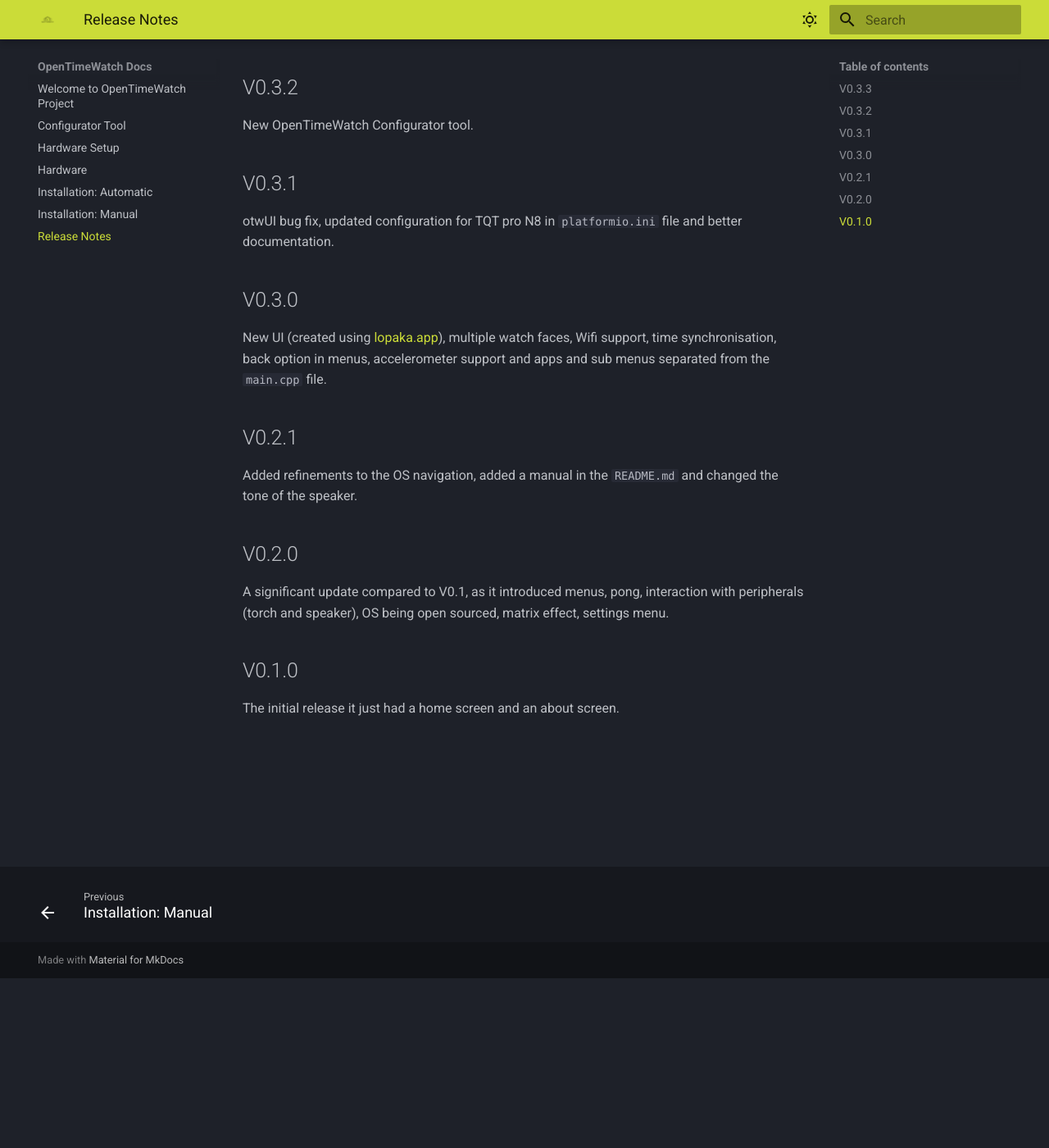
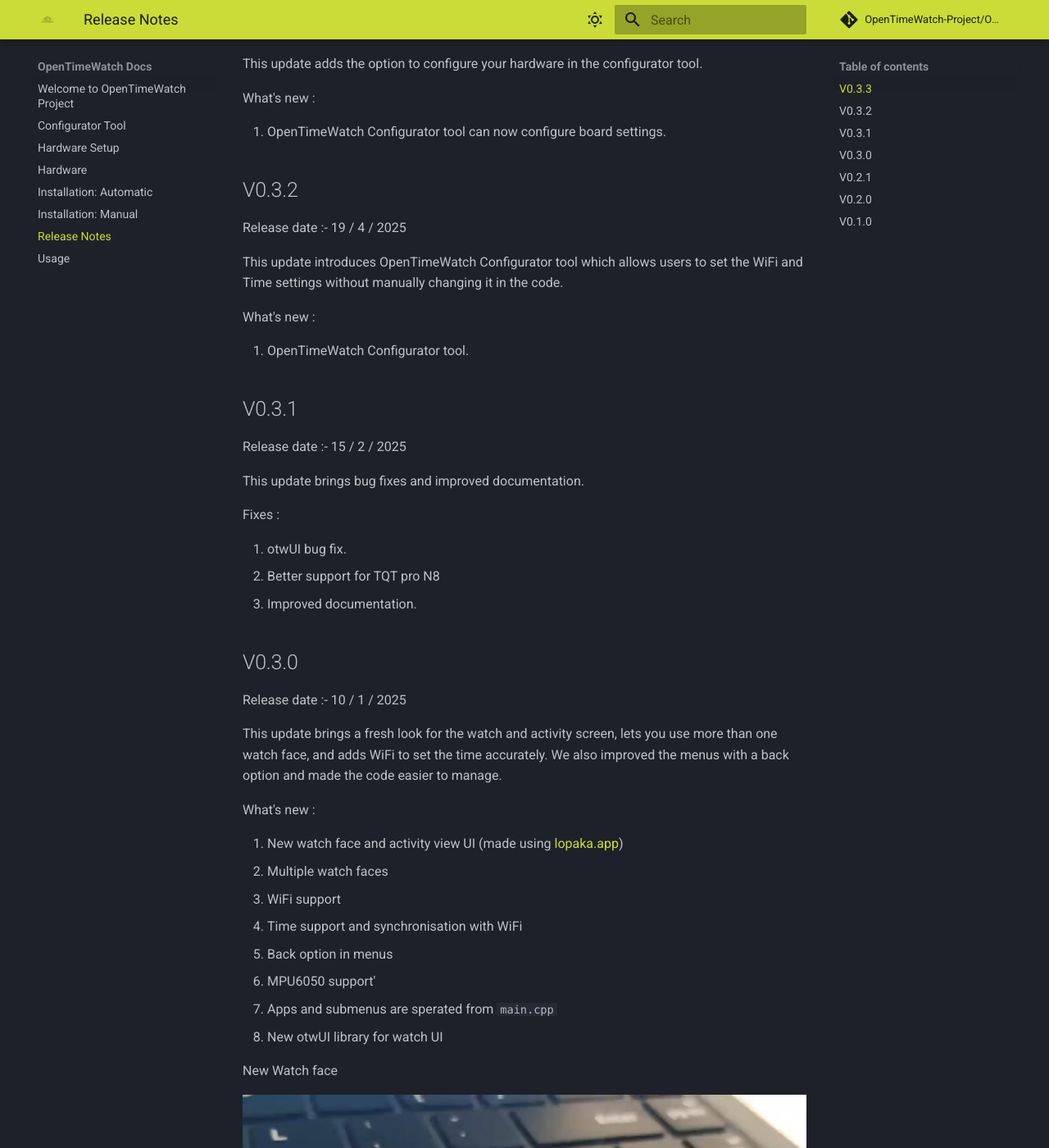
Before and after one commit to jaswch/OpenTimeWatch-Docs, an MkDocs documentation site: the page built from docs/Release Notes.md, in a window 1280 px wide and 1400 px high, scrolled down 207 px. Shown: the whole window at 82% size. Built offline with MkDocs 1.6.1 and Material for MkDocs 9.7.7, drawn with Linux system fonts in a browser that asks for light colours; some web fonts are replaced; comment, search, counter and statistics services are not loaded; some of the changed text lies outside the part shown.

Commit message:
Update Docs

````diff
--- a/docs/Release Notes.md
+++ b/docs/Release Notes.md
@@ -1,14 +1,88 @@
 ## V0.3.3
-OpenTimeWatch Configurator tool can now configure board settings.
+Release date :- 24 / 4 / 2025
+
+This update adds the option to configure your hardware in the configurator tool.
+
+What's new :
+
+1. OpenTimeWatch Configurator tool can now configure board settings.
+
 ## V0.3.2
-New OpenTimeWatch Configurator tool.
+Release date :- 19 / 4 / 2025
+
+This update introduces OpenTimeWatch Configurator tool which allows users to set the WiFi and Time settings without manually changing it in the code.
+
+What's new :
+
+1. OpenTimeWatch Configurator tool.
+
 ## V0.3.1
-otwUI bug fix, updated configuration for TQT pro N8 in ```platformio.ini``` file and better documentation.
+Release date :- 15 / 2 / 2025
+
+This update brings bug fixes and improved documentation.
+
+Fixes :
+
+1. otwUI bug fix.
+2. Better support for TQT pro N8
+3. Improved documentation.
+
 ## V0.3.0
-New UI (created using [lopaka.app](https://lopaka.app/sandbox)), multiple watch faces, Wifi support, time synchronisation, back option in menus, accelerometer support and apps and sub menus separated from the ```main.cpp``` file.
+Release date :- 10 / 1 / 2025
+
+This update brings a fresh look for the watch and activity screen, lets you use more than one watch face, and adds WiFi to set the time accurately. We also improved the menus with a back option and made the code easier to manage.
+
+What's new :
+
+1. New watch face and activity view UI (made using [lopaka.app](https://lopaka.app/sandbox))
+2. Multiple watch faces
+3. WiFi support
+4. Time support and synchronisation with WiFi
+5. Back option in menus
+6. MPU6050 support'
+7. Apps and submenus are sperated from ```main.cpp```
+8. New otwUI library for watch UI
+
+New Watch face
+
+![Image title](assets/newui.jpeg)
+
+Old Watch face
+
+![Image title](assets/oldui.jpeg)
+
 ## V0.2.1
-Added refinements to the OS navigation, added a manual in the ```README.md``` and changed the tone of the speaker.
+Release date :- 23 / 11 / 2024
+
+Made quality of life improvements for OS navigation
+
+Fixed :
+
+1. Better OS navigation
+
+What's new :
+1. Increased the pitch of the speaker demo
+2. Added a manual for OS navigation
+
 ## V0.2.0
-A significant update compared to V0.1, as it introduced menus, pong, interaction with peripherals (torch and speaker), OS being open sourced, matrix effect, settings menu.
+Release date :- 19 / 11 / 2024
+
+This update introduces menus and a Settings screen to organize the watch's functions. You can now play a Pong game, see an Activity View, and use the watch to control peripherals like a speaker or torch.
+
+What's new:
+
+1. Menus
+2. Pong Game
+3. Support for peripherals (Torch and speaker support)
+4. Settings menu
+5. Activity View
+6. Matrix Effect
+
 ## V0.1.0
-The initial release it just had a home screen and an about screen.
+The first alpha release of the OpenTimeWatch OS
+
+What's new :
+
+1. Static Watch Face
+2. About Screen
+3. Usage of the built in buttons to change the screen
--- a/mkdocs.yml
+++ b/mkdocs.yml
@@ -1,12 +1,17 @@
 site_name: OpenTimeWatch Docs
 site_url: https://sitename.example
+repo_name: OpenTimeWatch-Project/OpenTimeWatch-OS
+repo_url: https://github.com/OpenTimeWatch-Project/OpenTimeWatch-OS
 theme:
   name: material
   font:
     code: Red Hat Mono
   logo: assets/Logo.png
+  icon:
+    repo: fontawesome/brands/git-alt
   features:
     - navigation.footer
+    - header.autohide
   palette:
     # Dark Mode
     - scheme: slate
@@ -45,4 +50,7 @@ markdown_extensions:
   - pymdownx.mark
   - pymdownx.tilde
 extra:
-  copyright: Copyright &copy; 2024 Jaswanth Venkata Sai Chennu
+  social:
+    - icon: fontawesome/brands/github
+      link: https://github.com/OpenTimeWatch-Project
+copyright: Copyright &copy; 2024 - 2025 OpenTimeWatch Project. Made in India
````
Also changed, not shown: docs/Hardware Setup.md (+10 -0 lines), docs/Hardware.md (+1 -1 lines), docs/Usage.md (added, +4 -0 lines), docs/index.md (+37 -1 lines), docs/assets/TQT-Pro.png (deleted), docs/assets/componentslabels.jpeg (added), docs/assets/mainmenu.jpeg (added), docs/assets/newui.jpeg (added), docs/assets/oldui.jpeg (added), docs/assets/speaker.jpeg (added), docs/assets/ttgotqtpro.jpeg (added), docs/assets/watchbackside.jpeg (added).
